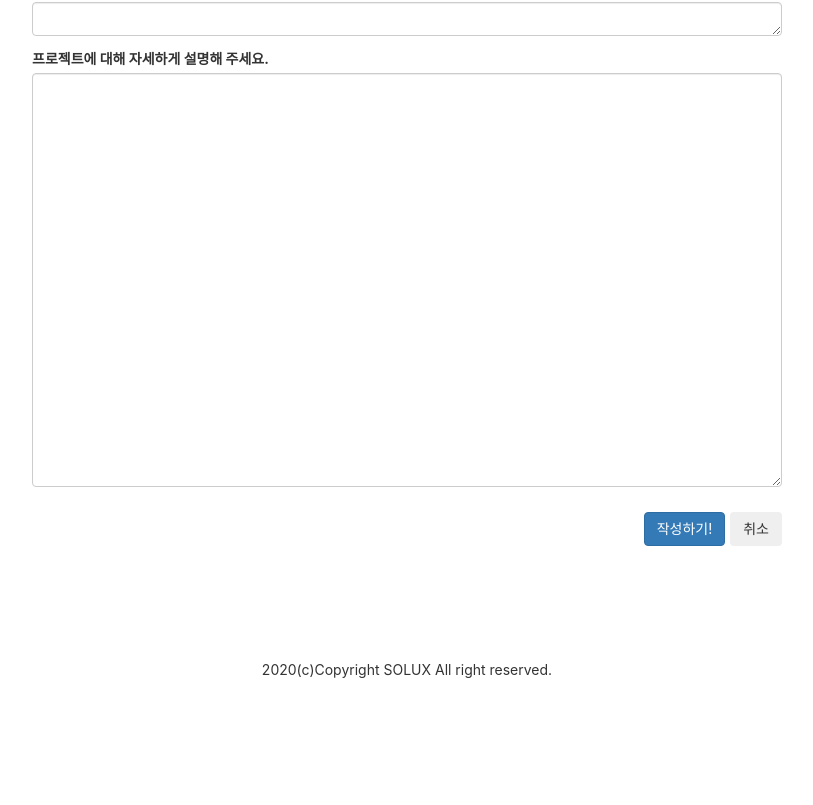
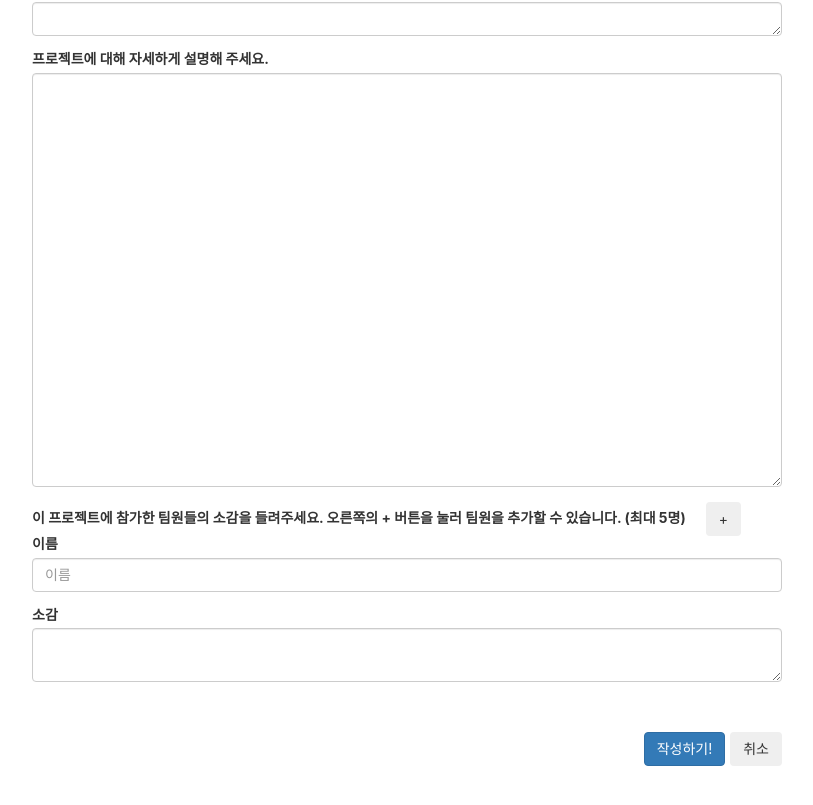
Before and after one commit to mori8/solchive, a React (Create React App) app in the folder solchive/: page /create in a window 1280 px wide. Shown: the part 351-1156 px from the top of the page, without its empty margins (233-1046 px from the left). Before the commit the page ends 1100 px from the top, so only its background shows below. Built offline with nearby package versions, Linux system fonts and the light colour scheme.

Commit message:
소감 추가 관련 이벤트 핸들러 구현
- 각 input에 class 추가
- CreateProject.js에서 인원 수에 따라 + 버튼을 클릭하여 input 창을 추가할 수 있도록 구현

```diff
--- a/solchive/src/components/CreateProject.js
+++ b/solchive/src/components/CreateProject.js
@@ -1,5 +1,6 @@
 import React, { Component } from 'react';
 import { post } from 'axios';
+import './projects.css';
 
 class CreateProject extends Component {
     constructor(props) {
@@ -13,7 +14,18 @@ class CreateProject extends Component {
             body_images: null,
             file_name: "",
             summary: "",
-            git_url: ""
+            git_url: "",
+            name1: "",
+            comment1: "",
+            name2: "",
+            comment2: "",
+            name3: "",
+            comment3: "",
+            name4: "",
+            comment4: "",
+            name5: "",
+            comment5: "",
+            index: 1
         };
         this.handleFileChange = this.handleFileChange.bind(this);
         this.handleFormSubmit = this.handleFormSubmit.bind(this);
@@ -39,6 +51,7 @@ class CreateProject extends Component {
     handleValueChange(e) {
         let nextState = {};
         nextState[e.target.name] = e.target.value;
+        console.log(nextState);
         this.setState(nextState);
     }
 
@@ -53,12 +66,38 @@ class CreateProject extends Component {
         formData.append('body_images', this.state.body_images);
         formData.append('summary', this.state.summary);
         formData.append('git_url', this.state.git_url);
+        formData.append('name1', this.state.name1);
+        formData.append('comment1', this.state.comment1);
+        formData.append('name2', this.state.name2);
+        formData.append('comment2', this.state.comment2);
+        formData.append('name3', this.state.name3);
+        formData.append('comment3', this.state.comment3);
+        formData.append('name4', this.state.name4);
+        formData.append('comment4', this.state.comment4);
+        formData.append('name5', this.state.name5);
+        formData.append('comment5', this.state.comment5);
 
         const config = {
             'content-type': 'multipart/form-data'
         }
 
         return post(url, formData, config);
+    }
+
+    addCommentsHandler = () => {
+        let commentsWrapper = document.querySelector(".create--comments--wrapper");
+        let comments = document.querySelector(".create--comments").cloneNode(true);
+        let nameInput = comments.childNodes[0].childNodes[1];
+        let impressionInput = comments.childNodes[1].childNodes[1];
+
+        nameInput.setAttribute("name", "name" + ++this.state.index);
+        nameInput.addEventListener("change", this.handleValueChange);
+        nameInput.value = "";
+        impressionInput.setAttribute("name", "comment" + this.state.index);
+        impressionInput.addEventListener("change", this.handleValueChange);
+        impressionInput.value = "";
+
+        commentsWrapper.appendChild(comments);
     }
 
     render() {
@@ -93,42 +132,56 @@ class CreateProject extends Component {
                 <h3>프로젝트 생성하기</h3>
                 <form style={formStyle} onSubmit={this.handleFormSubmit} method="post">
                     <div className="form-row">
-                        <div className="form-group col-md-6">
+                        <div className="form-group col-md-6 create--title">
                             <label>프로젝트 제목</label>
                             <input type="text" name="title" className="form-control" placeholder="제목" value={this.state.title} onChange={this.handleValueChange}/>
                         </div>
-                        <div className="form-group col-md-6">
+                        <div className="form-group col-md-6 create--framework">
                             <label>사용 프레임워크</label>
                             <input type="text" name="framework" value={this.state.framework} className="form-control" placeholder="쉼표(,)로 구분하여 입력해 주세요." onChange={this.handleValueChange}/>
                         </div>
                     </div>
                     <div className="form-row">
-                        <div className="form-group col-md-6">
+                        <div className="form-group col-md-6 create--team">
                             <label>팀명</label>
                             <input type="text" name="team" className="form-control" placeholder="팀명" value={this.state.team} onChange={this.handleValueChange}/>
                         </div>
-                        <div className="form-group col-md-6">
+                        <div className="form-group col-md-6 create--github">
                             <label>프로젝트 Github URL</label>
                             <input type="text" name="git_url" value={this.state.git_url} className="form-control" placeholder="Github URL" onChange={this.handleValueChange}/>
                         </div>
                     </div>
                     <div className="form-row">
-                        <div className="form-group col-md-6">
+                        <div className="form-group col-md-6 create--period">
                             <label>진행 기간</label>
                             <input type="text" name="period" className="form-control" placeholder="제목" value={this.state.period} onChange={this.handleValueChange}/>
                         </div>
-                        <div className="form-group col-md-6">
+                        <div className="form-group col-md-6 create--bodyimages">
                             <label>대표 이미지</label>
                             <input type="file" name="body_images" id="body_images" file={this.state.body_images} value={this.state.file_name} className="form-control" onChange={this.handleFileChange}/>
                         </div>
                     </div>
-                    <div className="form-group" style={textAreaStyle}>
+                    <div className="form-group create--summary" style={textAreaStyle}>
                         <label>프로젝트에 대해 한 문장으로 간략하게 설명해 주세요.</label>
                         <textarea className="form-control" name="summary" value={this.state.summary} rows="1" onChange={this.handleValueChange}></textarea>
                     </div>
-                    <div className="form-group" style={textAreaStyle}>
+                    <div className="form-group create--bodytext" style={textAreaStyle}>
                         <label>프로젝트에 대해 자세하게 설명해 주세요.</label>
                         <textarea className="form-control" name="body_text" value={this.state.body_text} rows="20" onChange={this.handleValueChange}></textarea>
+                    </div>
+                    <div className="form-group create--comments--wrapper" style={textAreaStyle}>
+                        <label>이 프로젝트에 참가한 팀원들의 소감을 들려주세요. 오른쪽의 + 버튼을 눌러 팀원을 추가할 수 있습니다. (최대 5명)</label>
+                        <button type="button" onClick={this.addCommentsHandler} className="btn create--comments--addbtn">+</button>
+                        <div className="create--comments" key="1">
+                            <div className="form-group create--bodytext">
+                                <label>이름</label>
+                                <input type="text" name="name1" className="form-control create--comment--name" placeholder="이름" onChange={this.handleValueChange}/>
+                            </div>
+                            <div className="form-group create--bodytext">
+                                <label>소감</label>
+                                <textarea className="form-control create--comment--impression" name="comment1"  onChange={this.handleValueChange}></textarea>
+                            </div>
+                        </div>
                     </div>
                     <div style={btnDivStyle}>
                         <button type="submit" className="btn btn-primary" style={btnStyle}>작성하기!</button>
--- /dev/null
+++ b/solchive/src/components/projects.css
@@ -0,0 +1,7 @@
+.create--comments--addbtn {
+    margin-left: 2rem;
+}
+
+.create--comments {
+    margin: 0 0 4rem;
+}
```
